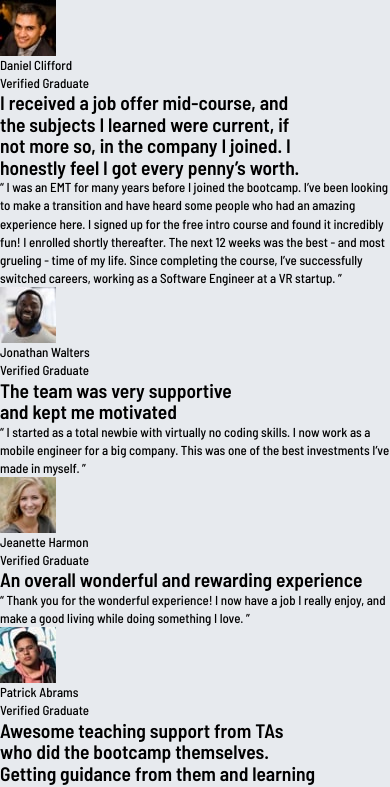
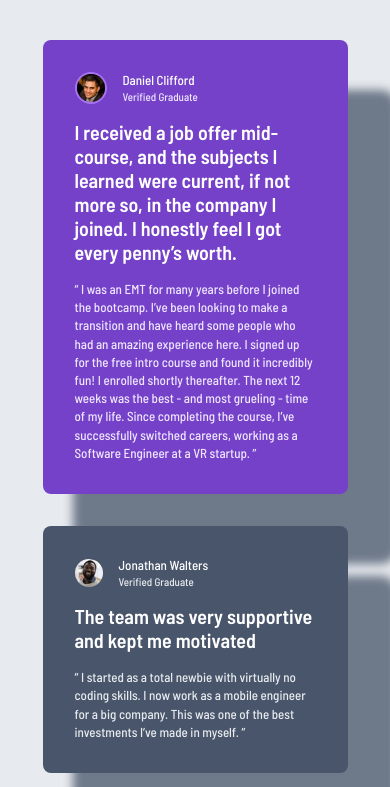
Before and after one commit to KingRocko/Testimonials-grid-section, a plain HTML site: page index.html in a window 390 px wide. Shown: the top 787 px of the page. Drawn offline with Linux system fonts and the light colour scheme.

Commit message:
Define responsive grid, add layout and component classes

```diff
--- a/styles.css
+++ b/styles.css
@@ -45,7 +45,7 @@
     h2,
     h3,
     h4 {
-        text-wrap: balance;
+        /*text-wrap: balance;*/
     }
 
     p,
@@ -99,8 +99,9 @@
         --color-grey-500-alpha-76: hsl(217, 19%, 35%, 0.76);
         --color-dark-blue: hsl(219, 29%, 14%);
         --color-purple-50: hsl(260, 100%, 95%);
-        --color-purple-300: hsl(264, 82%, 80%);
+        --color-purple-300: hsl(264, 82%, 70%);
         --color-purple-500: hsl(263, 55%, 52%);
+
 
         --font-family-barlow-semi-condensed: "Barlow Semi Condensed", sans-serif;
         --font-weight-medium: 500;
@@ -147,8 +148,8 @@
         --color-text-card-three-prominent: var(--color-grey-500);
         --color-text-card-three-base: var(--color-grey-400);
 
-        --color-text-card-four-prominent: var(--color-grey-200);
-        --color-text-card-four-base: var(--color-grey-100);
+        --color-text-card-four-prominent: var(--color-grey-100);
+        --color-text-card-four-base: var(--color-grey-200);
 
         --color-text-card-five-prominent: var(--color-grey-500);
         --color-text-card-five-base: var(--color-grey-400);
@@ -178,14 +179,182 @@
         font-size: var(--font-size-base);
         font-weight: var(--font-weight-base);
         line-height: var(--line-height-base);
+        display: flex;
+        justify-content: center;
+        align-items: center;
+        padding: var(--space-500);
     }
 }
 
 @layer layout {
 
+    .grid {
+        display: grid;
+        grid-template-areas:
+        "one"
+        "two"
+        "three"
+        "four"
+        "five";
+        gap: var(--space-400);
+        max-inline-size: 305px;
+
+
+        @media (width > 34em) {
+            grid-template-areas:
+            "one one"
+            "two three"
+            "four four"
+            "five five";
+            grid-template-columns: repeat(2, minmax(0, 1fr));
+            max-inline-size: 647px;
+        }
+
+        @media (width > 60em) {
+            grid-template-areas:
+            "one one two five"
+            "three four four five";
+            grid-template-columns: repeat(4, minmax(0, 1fr));
+            max-inline-size: 1114px;
+        }
+    }
+
+    .person-wrapper {
+        display: flex;
+        justify-content: start;
+        align-items: center;
+        gap: var(--space-200);
+    }
+
+    .person-text-wrapper {
+        display: flex;
+        flex-direction: column;
+        gap: var(--space-50);
+    }
+
+    .card-name {
+        font-size: var(--font-size-name);
+        line-height: var(--line-height-name);
+    }
+
+    .card-role {
+        font-size: var(--font-size-role);
+        line-height: var(--line-height-role);
+    }
+
+    .card-statement {
+        font-size: var(--font-size-heading);
+        line-height: var(--line-height-heading);
+        font-weight: var(--font-weight-heading);
+    }
+
+    .card-blockquote {
+        line-height: var(--line-height-snug);
+    }
+
+
 }
 
 @layer components {
+
+    .image {
+        border-radius: 100%;
+        inline-size: 28px;
+    }
+
+    .card {
+        border-radius: var(--border-radius-card);
+        padding: var(--space-400);
+        display: flex;
+        flex-direction: column;
+        justify-content: start;
+        align-items: start;
+        gap: var(--space-200);
+        box-shadow: 40px 60px 10px 10px var(--color-grey-500-alpha-76);
+    }
+
+    .card-one {
+        background-color: var(--color-bg-card-one);
+        grid-area: one;
+
+        .card-name,
+        .card-statement {
+            color: var(--color-text-card-one-prominent);
+        }
+
+        .card-role,
+        .card-blockquote {
+            color: var(--color-text-card-one-base);
+        }
+
+        .image {
+            box-sizing: content-box;
+            border: 2px solid var(--color-image-border-card-one);
+
+        }
+    }
+
+    .card-two {
+        background-color: var(--color-bg-card-two);
+        grid-area: two;
+
+        .card-name,
+        .card-statement {
+            color: var(--color-text-card-two-prominent);
+        }
+
+        .card-role,
+        .card-blockquote {
+            color: var(--color-text-card-two-base);
+        }
+    }
+
+    .card-three {
+        background-color: var(--color-bg-card-three);
+        grid-area: three;
+
+        .card-name,
+        .card-statement {
+            color: var(--color-text-card-three-prominent);
+        }
+
+        .card-role,
+        .card-blockquote {
+            color: var(--color-text-card-three-base);
+        }
+    }
+
+    .card-four {
+        background-color: var(--color-bg-card-four);
+        color: var(--color-text-card-four-base);
+        grid-area: four;
+
+        .card-name,
+        .card-statement {
+            color: var(--color-text-card-four-prominent);
+        }
+
+        .card-role,
+        .card-blockquote {
+            color: var(--color-text-card-four-base);
+        }
+    }
+
+    .card-five {
+        background-color: var(--color-bg-card-five);
+        grid-area: five;
+
+        .card-name,
+        .card-statement {
+            color: var(--color-text-card-five-prominent);
+        }
+
+        .card-role,
+        .card-blockquote {
+            color: var(--color-text-card-five-base);
+        }
+    }
+
 
 }
 
```
